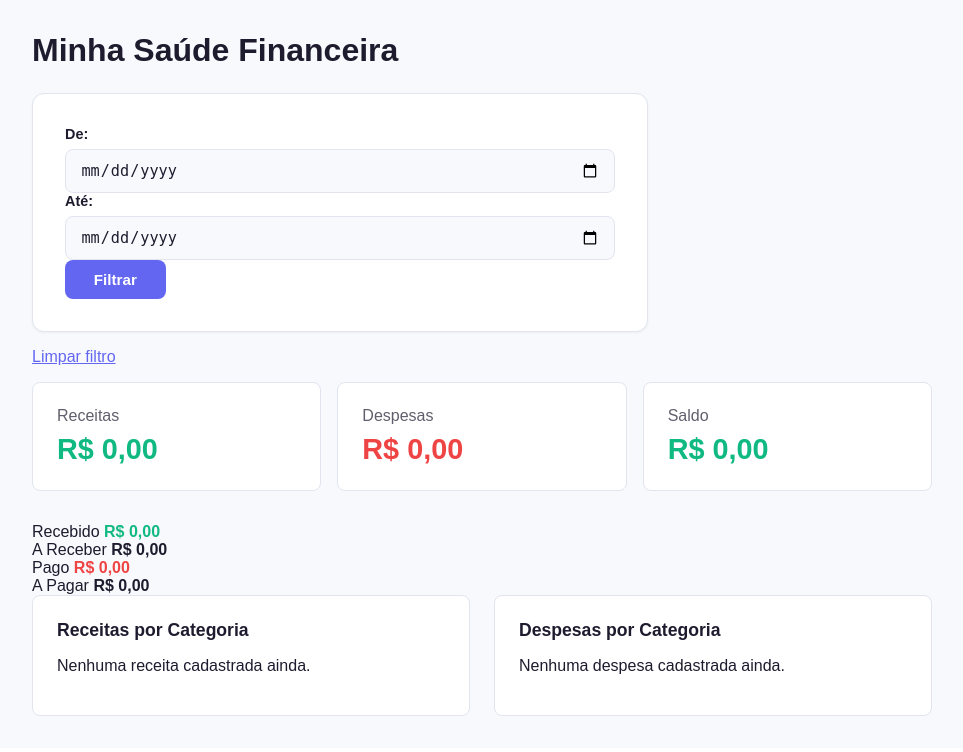
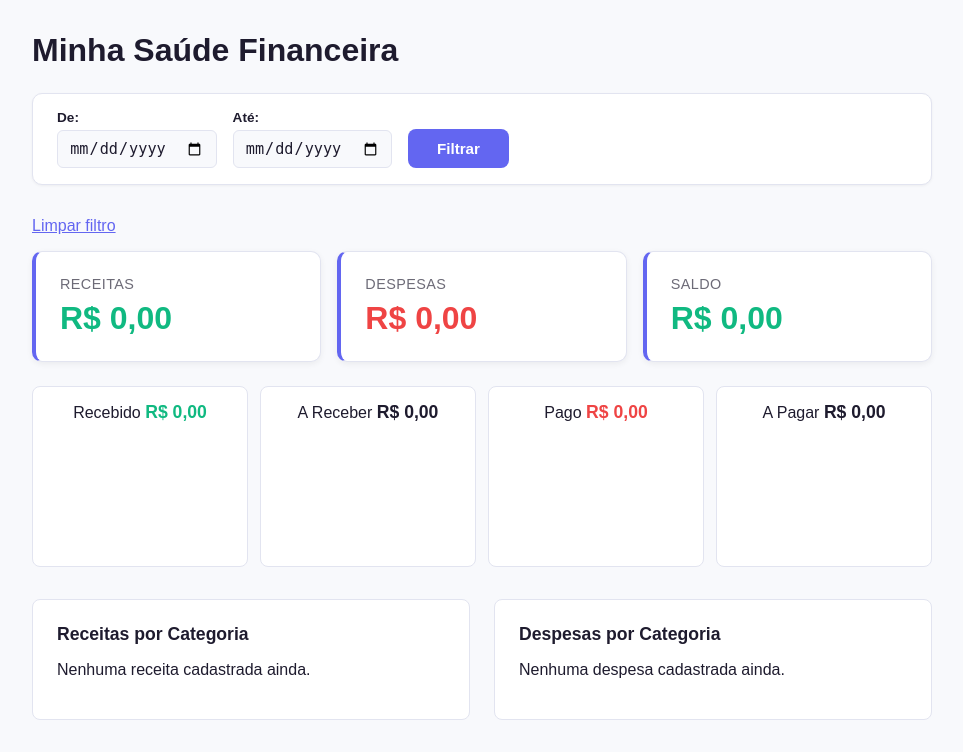
Before and after one commit to ReneBerredo/Controle-Financeiro, a Django app: page /financas/ in a window 1280 px wide. Shown: the part 138-890 px from the top of the page, without its empty margins (158-1121 px from the left). Before the commit the page ends 854 px from the top, so only its background shows below. Run offline with Django 5.2, Linux system fonts and the light colour scheme; the visitor is signed in with stand-in values (Sample User, id 1); data that the repository does not hold is empty.

Commit message:
Redesing visual do dashboard - cards, filtro e paleta de cores

```diff
--- a/static/css/style.css
+++ b/static/css/style.css
@@ -147,6 +147,49 @@ form input[type="checkbox"] {
     accent-color: var(--cor-primaria);
 }
 
+.form-filtro {
+    display: flex;
+    align-items: flex-end;
+    gap: 1rem;
+    background-color: var(--cor-card);
+    border: 1px solid var(--cor-borda);
+    border-radius: 10px;
+    padding: 1rem 1.5rem;
+    margin-bottom: 2rem;
+    flex-wrap: wrap;
+    max-width: none;
+}
+
+.form-filtro label {
+    display: block;
+    font-size: 0.85rem;
+    margin-bottom: 0.3rem;
+    font-weight: 600;
+}
+
+.form-filtro input[type="date"] {
+    padding: 0.5rem 0.7rem;
+    border: 1px solid var(--cor-borda);
+    border-radius: 6px;
+    background-color: var(--cor-fundo);
+    color: var(--cor-texto);
+}
+
+.form-filtro button {
+    padding: 0.55rem 1.3rem;
+    background-color: var(--cor-primaria);
+    color: white;
+    border: none;
+    border-radius: 6px;
+    cursor: pointer;
+    font-weight: 600;
+    height: fit-content;
+}
+
+.form-filtro button:hover {
+    background-color: var(--cor-primaria-hover);
+}
+
 button[type="submit"] {
     padding: 0.7rem 1.8rem;
     background-color: var(--cor-primaria);
@@ -172,27 +215,60 @@ button[type="submit"]:disabled {
     display: flex;
     gap: 1rem;
     flex-wrap: wrap;
-    margin-bottom: 2rem;
+    margin-bottom: 1.5rem;
 }
 
 .card-resumo {
     background-color: var(--cor-card);
     border: 1px solid var(--cor-borda);
-    border-radius: 8px;
+    border-left: 4px solid var(--cor-primaria);
+    border-radius: 10px;
     padding: 1.5rem;
     flex: 1;
-    min-width: 200px;
+    min-width: 220px;
+    box-shadow: 0 2px 6px rgba(0, 0, 0, 0.06);
 }
 
 .card-resumo span {
     display: block;
     color: var(--cor-texto);
-    opacity: 0.7;
+    opacity: 0.65;
     margin-bottom: 0.5rem;
+    font-size: 0.9rem;
+    text-transform: uppercase;
+    letter-spacing: 0.03em;
 }
 
 .card-resumo strong {
-    font-size: 1.8rem;
+    font-size: 2rem;
+}
+
+.cards-status {
+    display: flex;
+    gap: 0.75rem;
+    flex-wrap: wrap;
+    margin-bottom: 2rem;
+}
+
+.card-status {
+    background-color: var(--cor-card);
+    border: 1px solid var(--cor-borda);
+    border-radius: 8px;
+    padding: 0.9rem 1.2rem;
+    flex: 1;
+    min-height: 150px;
+    text-align: center;
+}
+
+.card-satus span {
+    display: block;
+    font-size: 0.8rem;
+    opacity: 0.65;
+    margin-bottom: 0.3rem;
+}
+
+.card-status strong {
+    font-size: 1.1rem;
 }
 
 .valor-positivo {
```
